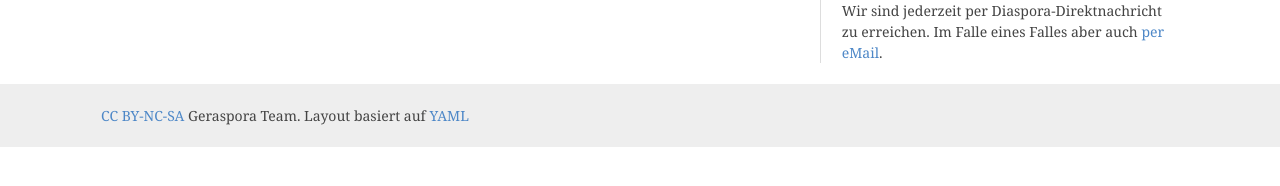
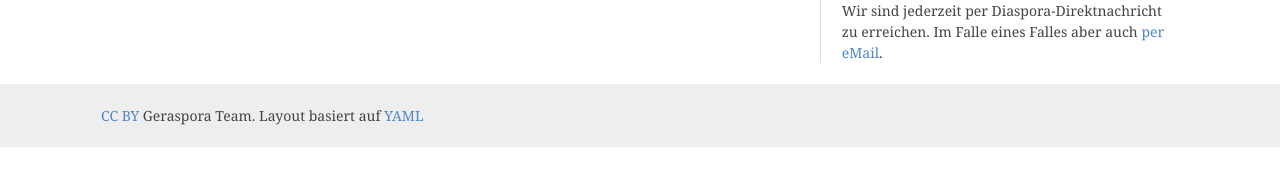
Before and after one commit to geraspora/meta, a Jekyll site: the page built from index.html, in a window 1280 px wide. Shown: the part 546-732 px from the top of the page. Built offline with Jekyll 4.4.1, drawn with Linux system fonts in a browser that asks for light colours; some web fonts are replaced; Markdown is read by kramdown in place of the engine named in the settings.

Commit message:
Use CC BY

```diff
--- a/_layouts/main.html
+++ b/_layouts/main.html
@@ -73,7 +73,7 @@
   <footer>
 	  <div class="ym-wrapper">
 		  <div class="ym-wbox">
-			  <p><a href="http://creativecommons.org/licenses/by-nc-sa/3.0/" target="_blank">CC BY-NC-SA</a> Geraspora Team. Layout basiert auf <a href="http://www.yaml.de" target="_blank">YAML</a></p>
+			  <p><a href="http://creativecommons.org/licenses/by/3.0/" target="_blank">CC BY</a> Geraspora Team. Layout basiert auf <a href="http://www.yaml.de" target="_blank">YAML</a></p>
 		  </div>
 	  </div>
   </footer>
```
